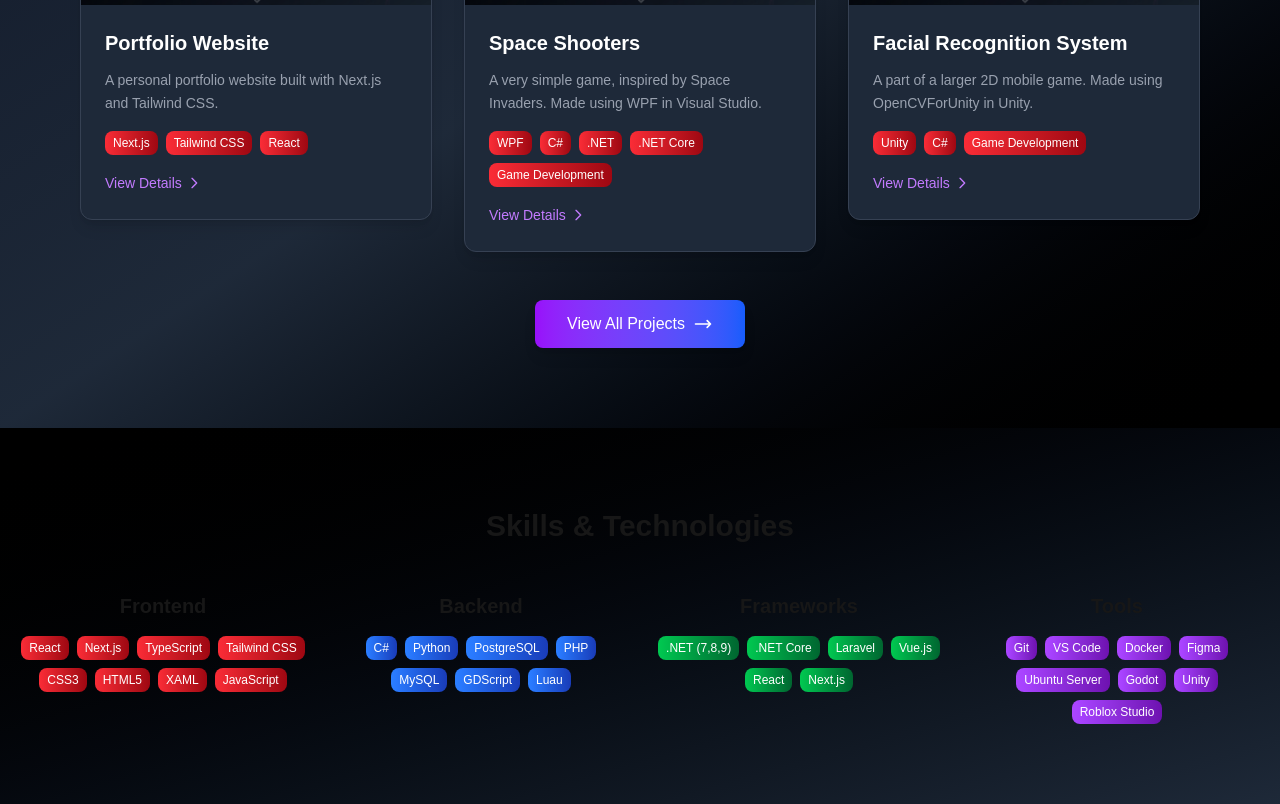
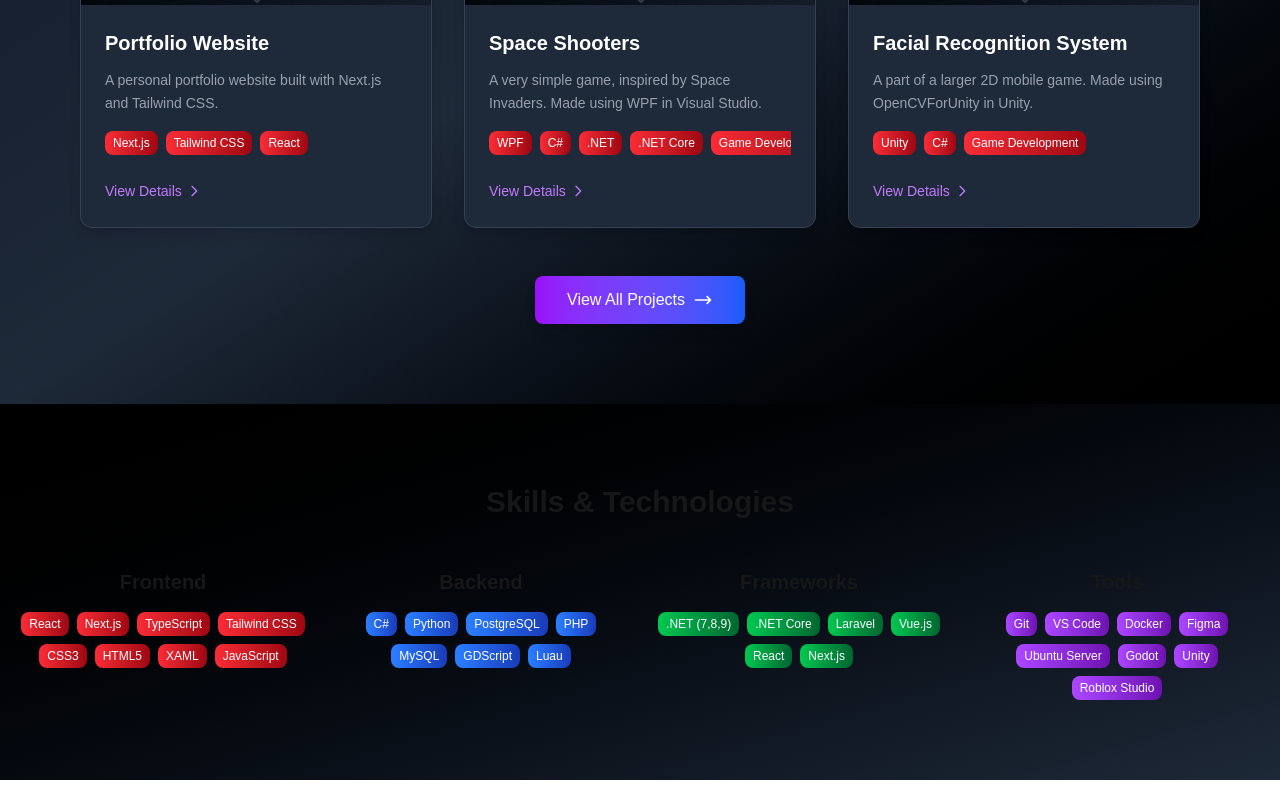
Before and after one commit to MDMoet/Portfolio, a Next.js app in the folder frontend/: page / in a window 1280 px wide. Shown: the part 1220-2024 px from the top of the page. After the commit the page ends 2000 px from the top, so only its background shows below. Built offline with nearby package versions, Linux system fonts and the light colour scheme.

Commit message:
Skills in ProjectShowcase overflow with scrollbar

```diff
--- a/frontend/src/app/components/ProjectShowcase.tsx
+++ b/frontend/src/app/components/ProjectShowcase.tsx
@@ -44,20 +44,20 @@ export default function ProjectShowcase({ new: isNew, title, description, tech,
           {description}
         </p>
 
-        <div className="flex flex-wrap gap-2 mb-4">
-          {tech.map((skill) => (
-           <SkillsBox key={skill} size="small" color="red" text={skill} />))}
-        </div>
+     <div className="flex flex-nowrap overflow-x-auto scrollbar-thin items-start gap-2 mb-4 pb-2">
+  {tech.map((skill) => (
+    <SkillsBox key={skill} size="small" color="red" text={skill} />
+  ))}
+</div>
 
-        <Link
-          href={link}
+        <p
           className="inline-flex items-center text-purple-400 hover:text-purple-300 font-medium text-sm group-hover:translate-x-1 transition-all duration-300"
         >
           View Details
           <svg className="w-4 h-4 ml-1 group-hover:translate-x-1 transition-transform duration-300" fill="none" stroke="currentColor" viewBox="0 0 24 24">
             <path strokeLinecap="round" strokeLinejoin="round" strokeWidth={2} d="M9 5l7 7-7 7" />
           </svg>
-        </Link>
+        </p>
       </div>
     </div>
     </Link>
--- a/frontend/src/app/components/SkillsBox.tsx
+++ b/frontend/src/app/components/SkillsBox.tsx
@@ -12,7 +12,7 @@ export default function SkillsBox({ color, text, size = 'medium' }: SkillsBoxPro
   };
 
   return (
-    <span className={`bg-gradient-to-r from-${color}-500 to-${color}-800 text-white ${sizeClasses[size]} rounded-lg font-medium`}>
+    <span className={`flex-none bg-gradient-to-r from-${color}-500 to-${color}-800 text-white ${sizeClasses[size]} rounded-lg font-medium`}>
       {text}
     </span>
   );
```
